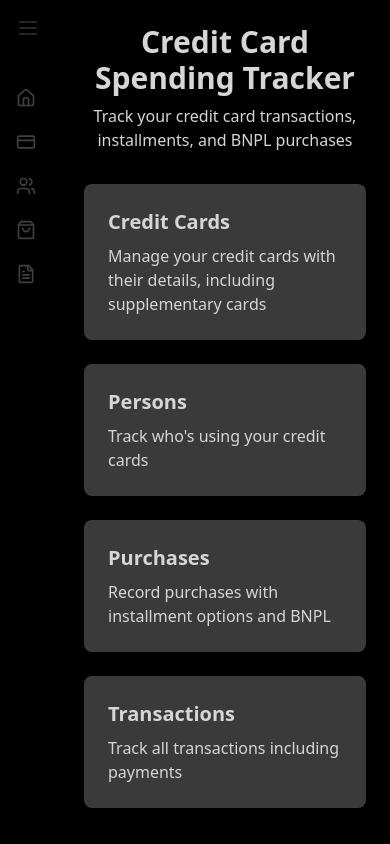
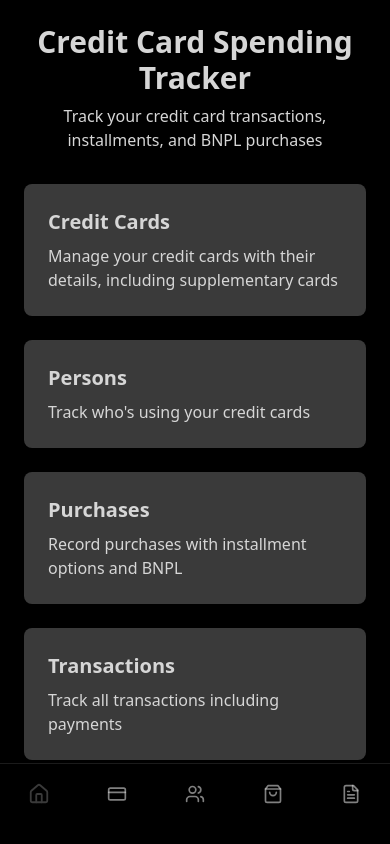
Before and after one commit to JohnPevien/credit-card-tracker, a Next.js app: page / in a window 390 px wide. Built offline with nearby package versions, Linux system fonts and the light colour scheme; no server answers.

Commit message:
feat: add mobile bottom navigation with safe area support

```diff
--- a/src/app/globals.css
+++ b/src/app/globals.css
@@ -37,6 +37,37 @@
   --border: 1px;
   --depth: 1;
   --noise: 0;
+}
+
+/*
+  Safe area utilities for devices with notches/home indicators
+  - Uses env(safe-area-inset-*) so fixed bars don’t overlap system UI
+  - Wrapped in @supports to gracefully skip where CSS max()/env() are unsupported
+  - Apply e.g. `safe-area-inset-bottom` to bottom navs, headers use `-top`
+*/
+@supports (padding: max(0px)) {
+  .safe-area-inset-bottom {
+    padding-bottom: max(1rem, env(safe-area-inset-bottom));
+  }
+
+  .safe-area-inset-top {
+    padding-top: max(1rem, env(safe-area-inset-top));
+  }
+
+  .safe-area-inset-left {
+    padding-left: max(1rem, env(safe-area-inset-left));
+  }
+
+  .safe-area-inset-right {
+    padding-right: max(1rem, env(safe-area-inset-right));
+  }
+}
+
+/* Ensure main content doesn't overlap with bottom navigation on mobile */
+@media (max-width: 767px) {
+  main[role="main"] {
+    padding-bottom: 5rem; /* 64px (bottom nav height) + 16px extra space */
+  }
 }
 
 /* @layer base {
--- a/src/app/layout.tsx
+++ b/src/app/layout.tsx
@@ -1,6 +1,7 @@
-import type { Metadata } from "next";
+import type { Metadata, Viewport } from "next";
 import { Geist, Geist_Mono } from "next/font/google";
 import AppSidebar from "@/components/AppSidebar";
+import BottomNavigation from "@/components/BottomNavigation";
 import "./globals.css";
 
 const geistSans = Geist({
@@ -12,6 +13,12 @@ const geistMono = Geist_Mono({
     variable: "--font-geist-mono",
     subsets: ["latin"],
 });
+
+export const viewport: Viewport = {
+    width: "device-width",
+    initialScale: 1,
+    viewportFit: "cover",
+};
 
 export const metadata: Metadata = {
     title: "Credit Card Tracker",
@@ -31,9 +38,15 @@ export default function RootLayout({
                 <div className="flex h-screen w-full overflow-hidden">
                     <AppSidebar />
                     <div className="flex-1 overflow-auto relative z-10">
-                        <main className="p-6 block">{children}</main>
+                        <main
+                            className="p-6 block pb-6 lg:pb-6"
+                            role="main"
+                        >
+                            {children}
+                        </main>
                     </div>
                 </div>
+                <BottomNavigation />
             </body>
         </html>
     );
--- a/src/components/AppSidebar.tsx
+++ b/src/components/AppSidebar.tsx
@@ -1,5 +1,6 @@
 "use client";
 
+import React from "react";
 import {
     Home,
     CreditCard,
@@ -11,44 +12,24 @@ import {
 } from "lucide-react";
 import { Sidebar, SidebarBody, SidebarLink } from "@/components/ui/sidebar";
 import { useState } from "react";
+import { NAV_LINKS } from "@/lib/constants";
 
-const navLinks = [
-    {
-        label: "Home",
-        href: "/",
-        icon: (
-            <Home className="w-5 h-5 text-neutral-700 dark:text-neutral-200" />
-        ),
-    },
-    {
-        label: "Credit Cards",
-        href: "/credit-cards",
-        icon: (
-            <CreditCard className="w-5 h-5 text-neutral-700 dark:text-neutral-200" />
-        ),
-    },
-    {
-        label: "Persons",
-        href: "/persons",
-        icon: (
-            <Users className="w-5 h-5 text-neutral-700 dark:text-neutral-200" />
-        ),
-    },
-    {
-        label: "Purchases",
-        href: "/purchases",
-        icon: (
-            <ShoppingBag className="w-5 h-5 text-neutral-700 dark:text-neutral-200" />
-        ),
-    },
-    {
-        label: "Transactions",
-        href: "/transactions",
-        icon: (
-            <FileText className="w-5 h-5 text-neutral-700 dark:text-neutral-200" />
-        ),
-    },
-];
+const iconMap = {
+    Home,
+    CreditCard,
+    Users,
+    ShoppingBag,
+    FileText,
+};
+
+const navLinks = NAV_LINKS.map((link) => ({
+    ...link,
+    icon: iconMap[link.icon as keyof typeof iconMap]
+        ? React.createElement(iconMap[link.icon as keyof typeof iconMap], {
+              className: "w-5 h-5 text-neutral-700 dark:text-neutral-200",
+          })
+        : null,
+}));
 
 export default function AppSidebar() {
     const [open, setOpen] = useState(false);
--- /dev/null
+++ b/src/components/BottomNavigation.tsx
@@ -0,0 +1,112 @@
+"use client";
+
+import { Home, CreditCard, Users, ShoppingBag, FileText } from "lucide-react";
+import { usePathname, useRouter } from "next/navigation";
+import { cn } from "@/lib/utils";
+import { NAV_LINKS } from "@/lib/constants";
+import { useEffect, useRef } from "react";
+
+const iconMap = {
+    Home,
+    CreditCard,
+    Users,
+    ShoppingBag,
+    FileText,
+};
+
+interface BottomNavigationProps {
+    className?: string;
+}
+
+export default function BottomNavigation({ className }: BottomNavigationProps) {
+    const pathname = usePathname();
+    const router = useRouter();
+    const mainContentRef = useRef<HTMLDivElement>(null);
+
+    const handleNavigation = (href: string) => {
+        if (href === pathname) {
+            // If already on this page, scroll to top
+            const mainContent = document.querySelector('main[role="main"]');
+            if (mainContent) {
+                mainContent.scrollTo({ top: 0, behavior: "smooth" });
+            }
+        } else {
+            // Save current scroll position before navigating
+            const mainContent = document.querySelector('main[role="main"]');
+            if (mainContent) {
+                sessionStorage.setItem(
+                    `scroll-${pathname}`,
+                    mainContent.scrollTop.toString(),
+                );
+            }
+            router.push(href);
+        }
+    };
+
+    // Restore scroll position when component mounts or pathname changes
+    useEffect(() => {
+        const savedScroll = sessionStorage.getItem(`scroll-${pathname}`);
+        const mainContent = document.querySelector('main[role="main"]');
+
+        if (savedScroll && mainContent) {
+            const scrollPosition = parseInt(savedScroll, 10);
+            setTimeout(() => {
+                mainContent.scrollTo({ top: scrollPosition, behavior: "auto" });
+            }, 100);
+        }
+    }, [pathname]);
+
+    return (
+        <nav
+            className={cn(
+                "fixed bottom-0 left-0 right-0 z-50 bg-base-100 border-t border-base-300",
+                "md:hidden", // Show from 0px to 768px
+                "safe-area-inset-bottom", // Respect device safe areas
+                className,
+            )}
+            role="navigation"
+            aria-label="Main navigation"
+        >
+            <div className="flex justify-around items-center h-16 max-w-lg mx-auto">
+                {NAV_LINKS.map((link) => {
+                    const isActive = pathname === link.href;
+                    const Icon = iconMap[link.icon as keyof typeof iconMap];
+
+                    return (
+                        <button
+                            key={link.href}
+                            onClick={() => handleNavigation(link.href)}
+                            className={cn(
+                                "flex flex-col items-center justify-center flex-1 h-full",
+                                "min-w-[44px] min-h-[44px]", // Accessibility: minimum tap target
+                                "transition-colors duration-200",
+                                "text-base-content/60 hover:text-base-content",
+                                isActive && "text-primary",
+                                "focus:outline-none focus:ring-2 focus:ring-primary focus:ring-offset-2",
+                            )}
+                            aria-label={`${link.label}${isActive ? ", selected" : ""}`}
+                            aria-current={isActive ? "page" : undefined}
+                        >
+                            <Icon
+                                className={cn(
+                                    "w-5 h-5 mb-1 transition-transform duration-200",
+                                    isActive && "scale-110",
+                                )}
+                                aria-hidden="true"
+                            />
+                            <span
+                                className={cn(
+                                    "text-xs font-medium transition-all duration-200",
+                                    isActive ? "opacity-100" : "opacity-80",
+                                    "hidden sm:inline-block",
+                                )}
+                            >
+                                {link.label}
+                            </span>
+                        </button>
+                    );
+                })}
+            </div>
+        </nav>
+    );
+}
--- a/src/components/ui/sidebar.tsx
+++ b/src/components/ui/sidebar.tsx
@@ -88,7 +88,7 @@ export const DesktopSidebar = ({
     return (
         <motion.div
             className={cn(
-                "h-full px-4 py-4 hidden md:flex md:flex-col w-[200px] flex-shrink-0",
+                "h-full px-4 py-4 hidden md:flex md:flex-col w-[200px] flex-shrink-0 max-md:hidden",
                 className,
             )}
             animate={{
--- a/src/lib/constants.ts
+++ b/src/lib/constants.ts
@@ -1,3 +1,31 @@
+export const NAV_LINKS = [
+    {
+        label: "Home",
+        href: "/",
+        icon: "Home",
+    },
+    {
+        label: "Credit Cards",
+        href: "/credit-cards",
+        icon: "CreditCard",
+    },
+    {
+        label: "Persons",
+        href: "/persons",
+        icon: "Users",
+    },
+    {
+        label: "Purchases",
+        href: "/purchases",
+        icon: "ShoppingBag",
+    },
+    {
+        label: "Transactions",
+        href: "/transactions",
+        icon: "FileText",
+    },
+];
+
 export const NAV_CARDS = [
     {
         href: "/credit-cards",
```
